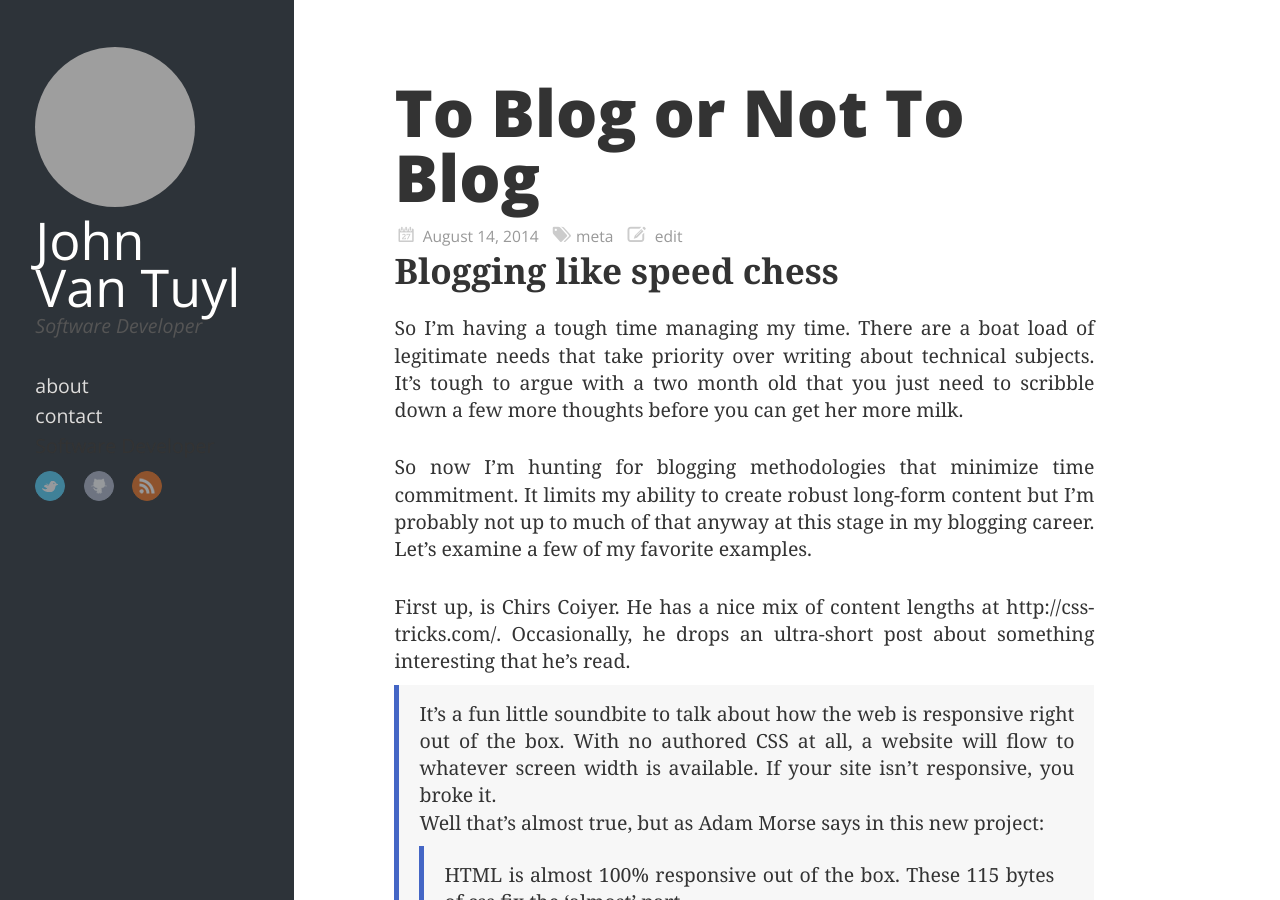
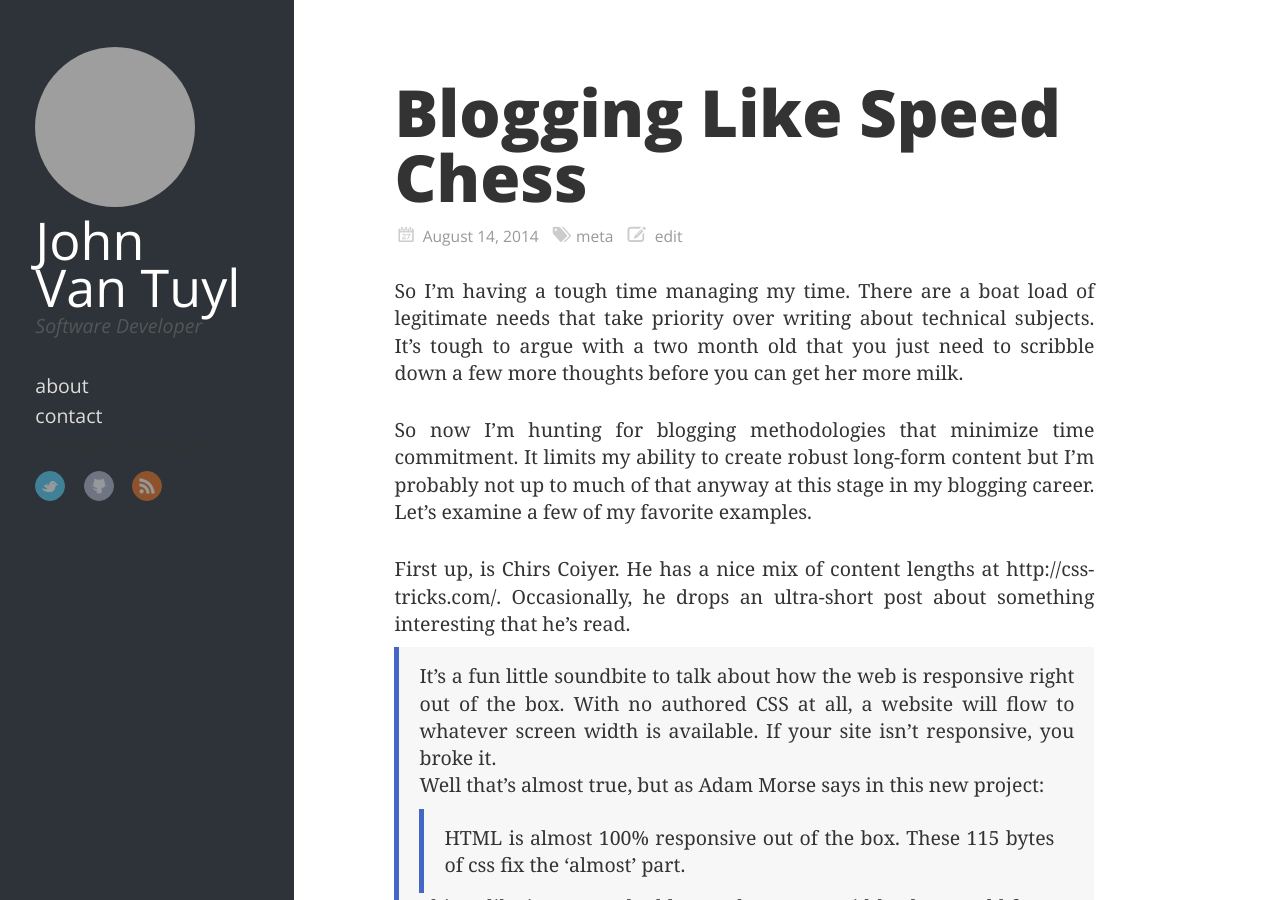
Before and after one commit to jpvantuyl/jpvantuyl.github.io, a Jekyll site: the page built from _posts/2014/2014-09-14-blogging-like-speed-chess.md, in a window 1280 px wide and 900 px high. Built offline with Jekyll 4.4.1, drawn with Linux system fonts in a browser that asks for light colours; nearby versions of some CDN libraries; Markdown is read by kramdown in place of the engine named in the settings; comment, search, counter and statistics services are not loaded; grey boxes are pictures that could not be loaded.

Commit message:
fix blog title

```diff
--- a/_posts/2014/2014-09-14-blogging-like-speed-chess.md
+++ b/_posts/2014/2014-09-14-blogging-like-speed-chess.md
@@ -1,12 +1,10 @@
 ---
 layout: post
-title: "To Blog or Not To Blog"
+title: "Blogging Like Speed Chess"
 date: 2014-08-14 -0800
 comments: false
 categories: [meta]
 ---
-
-# Blogging like speed chess
 
 So I'm having a tough time managing my time.  There are a boat load of legitimate needs that take priority over writing about technical subjects.  It's tough to argue with a two month old that you just need to scribble down a few more thoughts before you can get her more milk.
 
```
